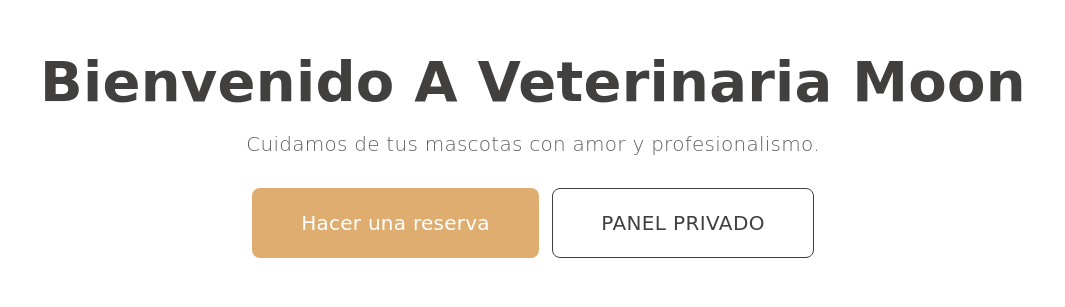
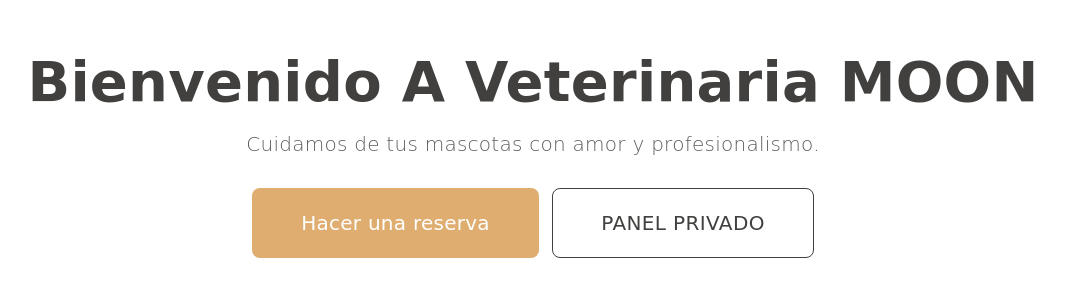
Before and after one commit to camilatuso9119-coder/Mi-proyecto, a Django app: template inicio/templates/public/index.html in a window 1280 px wide. Shown: the part 190-497 px from the top of the page, without its empty margins (107-1172 px from the left). Run offline with Django 3.2, Linux system fonts and the light colour scheme; the template is opened without the code that fills it, so the values that code supplies are empty; some libraries are stand-ins or nearby versions; some web fonts are replaced.

Commit message:
Hice visible la marca MOON en portada

```diff
--- a/inicio/templates/public/index.html
+++ b/inicio/templates/public/index.html
@@ -13,7 +13,7 @@
   <!-- Hero / Banner -->
   <section class="banner-section">
     <div class="container text-center py-5">
-      <h1 class="display-4 fw-bold">Bienvenido a Veterinaria Moon</h1>
+      <h1 class="display-4 fw-bold">Bienvenido a Veterinaria MOON</h1>
       <p class="lead text-muted mb-4">Cuidamos de tus mascotas con amor y profesionalismo.</p>
       <a href="{% url 'book' %}" class="btn btn-primary btn-lg me-2">Hacer una reserva</a>
       <a href="{% url 'login' %}" class="btn btn-outline-dark btn-lg">Panel privado</a>
```
